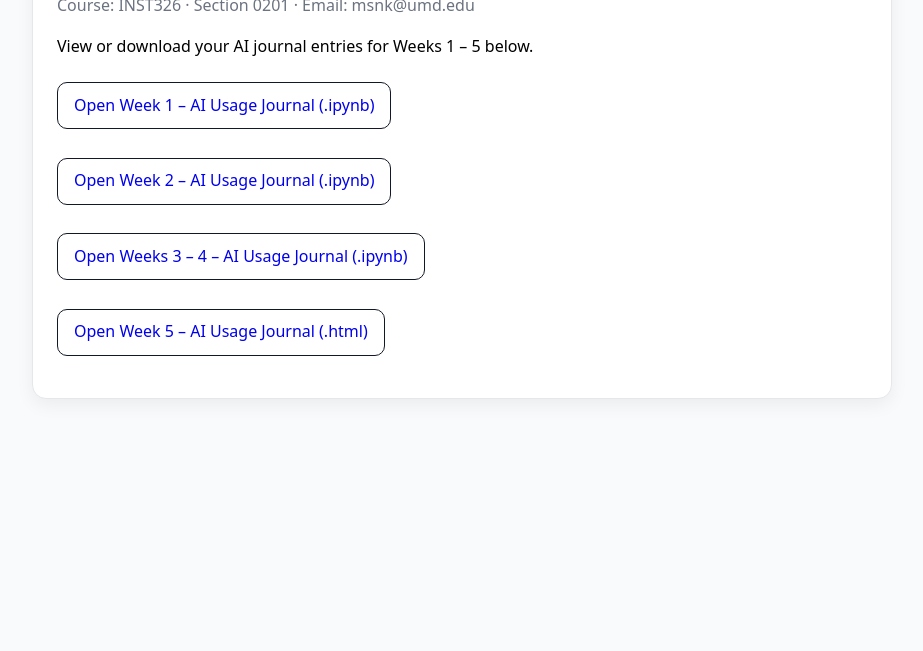
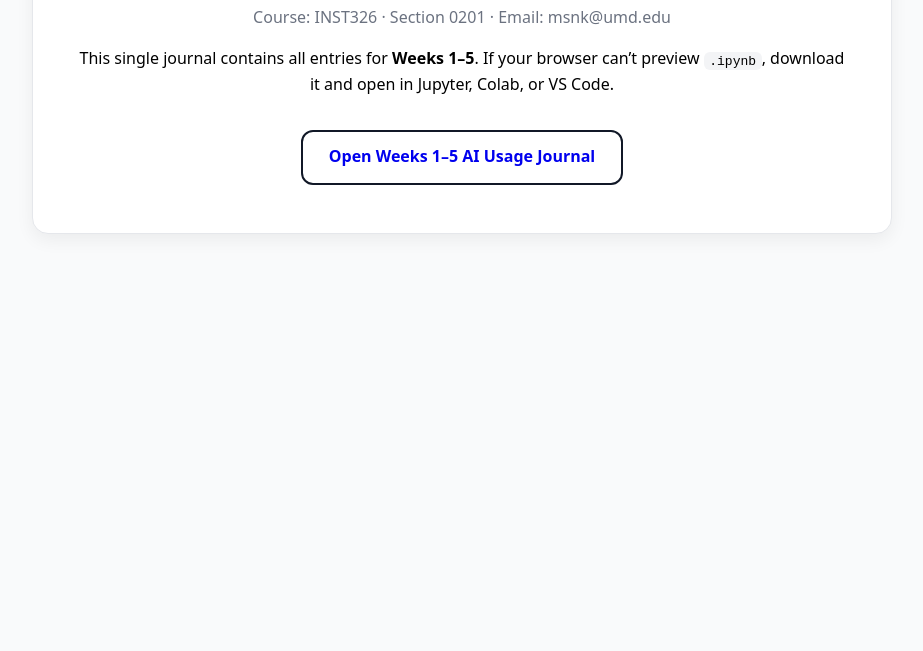
Before and after one commit to msnk1-1/ai-journal, a plain HTML site: page index.html in a window 1280 px wide. Shown: the part 149-800 px from the top of the page, without its empty margins (178-1101 px from the left). Drawn offline with Linux system fonts and the light colour scheme.

Commit message:
Update index.html

```diff
--- a/index.html
+++ b/index.html
@@ -16,22 +16,23 @@
     .muted { color: #6b7280; }
     a.button {
       display: inline-block;
-      padding: .6rem 1rem;
-      border-radius: 10px;
-      border: 1px solid #111827;
+      padding: .8rem 1.6rem;
+      border-radius: 12px;
+      border: 2px solid #111827;
       text-decoration: none;
       background: #fff;
-      font-weight: 500;
-      transition: background 0.2s;
-      margin: .4rem 0;
+      font-weight: 600;
+      transition: background 0.2s, transform 0.1s;
+      margin-top: 1rem;
     }
-    a.button:hover { background: #f3f4f6; }
+    a.button:hover { background: #f3f4f6; transform: translateY(-1px); }
     .card {
-      padding: 1.25rem 1.5rem;
+      padding: 2rem 2.5rem;
       border: 1px solid #e5e7eb;
-      border-radius: 14px;
+      border-radius: 16px;
       box-shadow: 0 6px 18px rgba(0,0,0,.06);
       background: #fff;
+      text-align: center;
     }
     code { background: #f3f4f6; padding: .1rem .35rem; border-radius: 6px; }
   </style>
@@ -41,12 +42,18 @@
     <div class="card">
       <h1>AI Usage Journal — Messiah Khalfani</h1>
       <p class="muted">Course: INST326 · Section 0201 · Email: msnk@umd.edu</p>
-      <p>View or download your AI journal entries for Weeks 1 – 5 below.</p>
+      <p>This single journal contains all entries for <strong>Weeks 1–5</strong>. If your browser can’t preview <code>.ipynb</code>, download it and open in Jupyter, Colab, or VS Code.</p>
 
-      <p><a class="button" href="AI_Journal_DempwolfStyle.ipynb">Open Week 1 – AI Usage Journal (.ipynb)</a></p>
-      <p><a class="button" href="AI_Journal_DempwolfStyle_Week2.ipynb">Open Week 2 – AI Usage Journal (.ipynb)</a></p>
-      <p><a class="button" href="AI_Journal_DempwolfStyle_Week2_with_Week4.ipynb">Open Weeks 3 – 4 – AI Usage Journal (.ipynb)</a></p>
-      <p><a class="button" href="week5.html">Open Week 5 – AI Usage Journal (.html)</a></p>
+      <!-- 👇 Change the href below depending on where you keep everything -->
+      <p>
+        <a class="button" href="AI_Journal_DempwolfStyle_Week2_with_Week4.ipynb">
+          Open Weeks 1–5 AI Usage Journal
+        </a>
+      </p>
+      <!-- If you prefer to use your Week 5 HTML page instead, replace the href with week5.html -->
+      <!-- Example:
+      <a class="button" href="week5.html">Open Weeks 1–5 AI Usage Journal</a>
+      -->
     </div>
   </div>
 </body>
```
